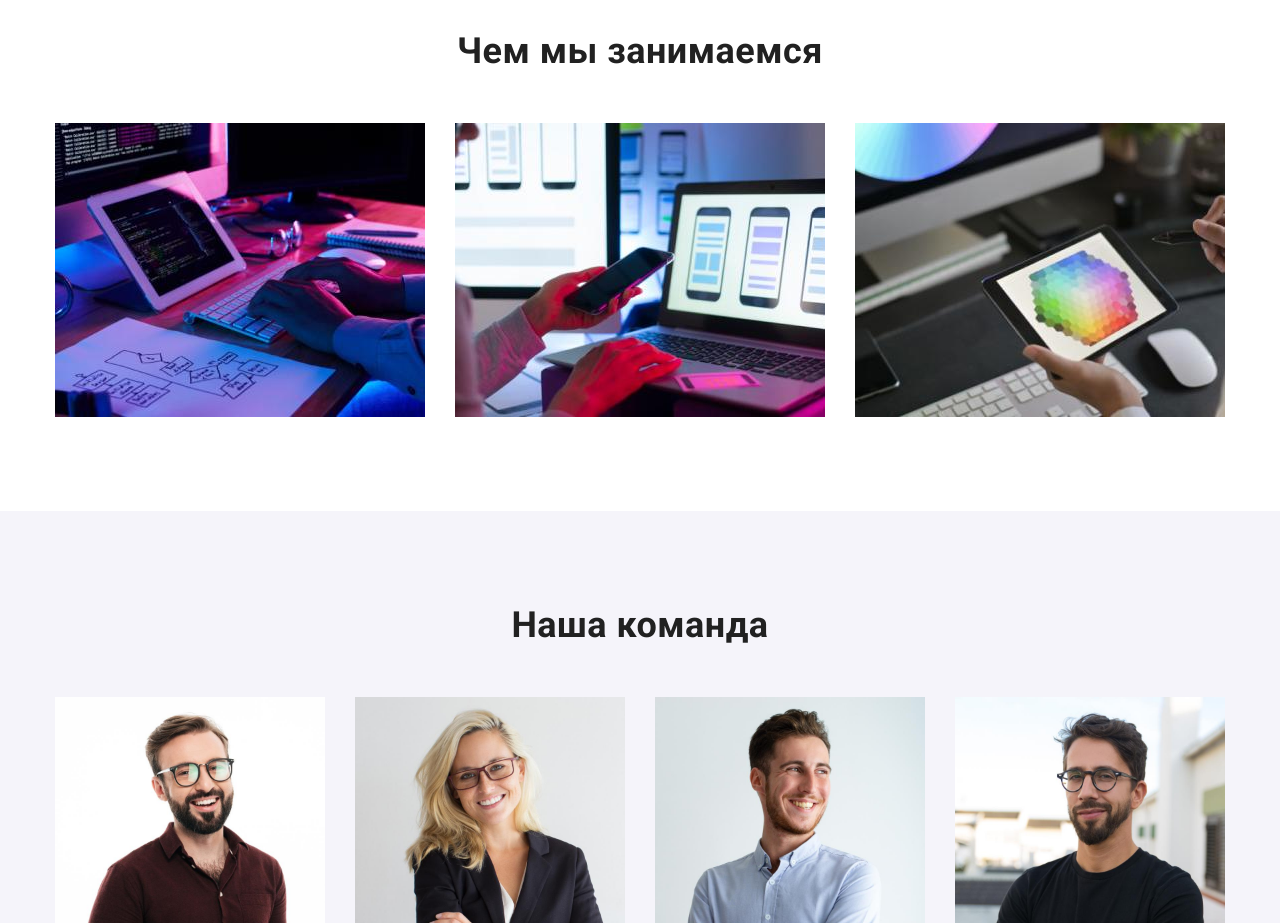
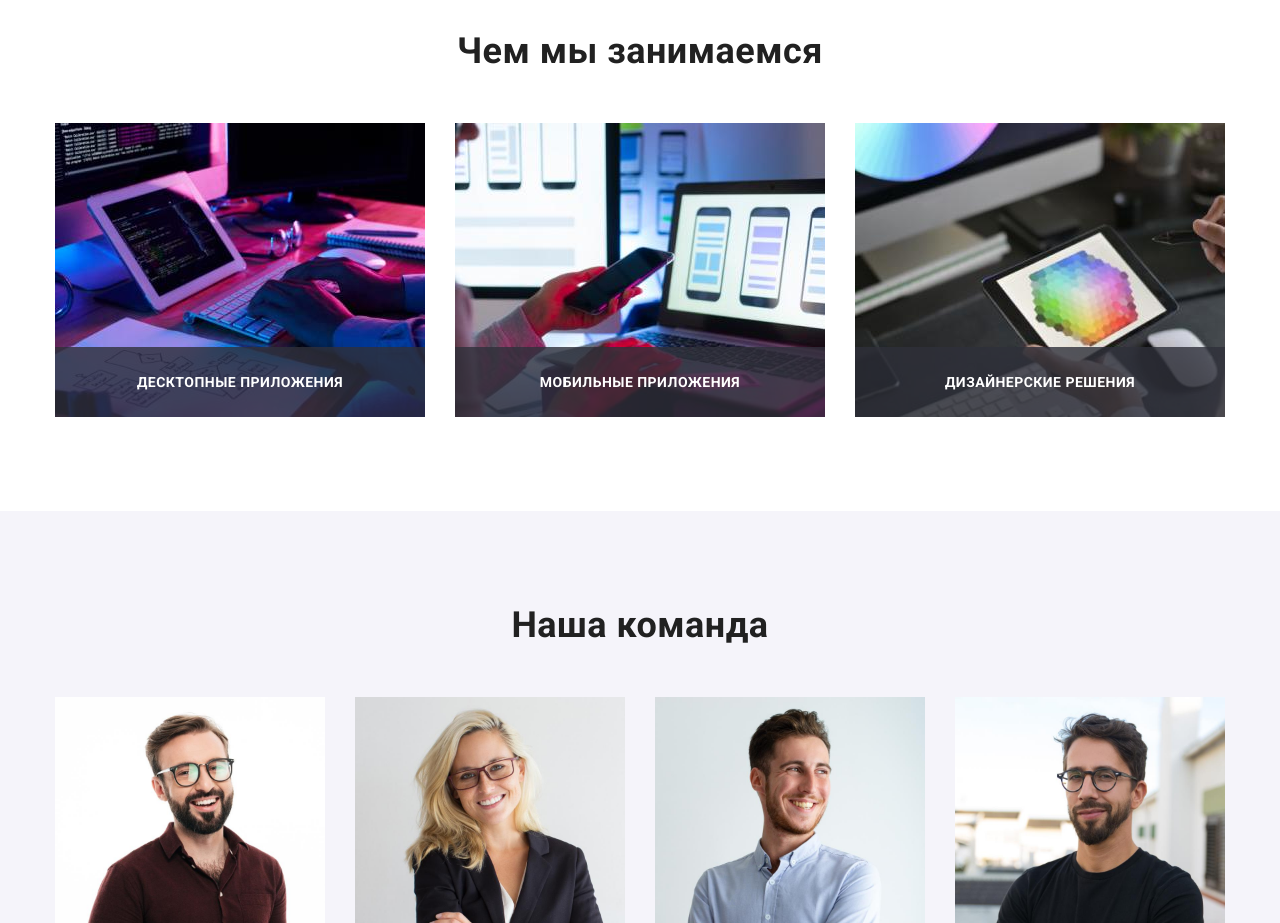
Before and after one commit to Charger-69/goit-markup-hw-06, a plain HTML site: page index.html in a window 1280 px wide. Shown: the part 1100-2023 px from the top of the page. Drawn offline with nearby package versions, Linux system fonts and the light colour scheme.

Commit message:
about us

```diff
--- a/css/style.css
+++ b/css/style.css
@@ -312,6 +312,27 @@ body {
 .about-us-item {
   flex-basis: calc(100% / 3 - 30px);
   margin-left: 30px;
+  position: relative;
+}
+
+.about-us-box {
+  width: 100%;
+  height: 70px;
+  background-color: rgba(47, 48, 58, 0.8);
+  position: absolute;
+  bottom: 0;
+  right: 0;
+  display: flex;
+  justify-content: center;
+  align-items: center;
+}
+
+.about-us-text {
+  font-size: 14px;
+  text-align: center;
+  text-transform: uppercase;
+  color: #ffffff;
+  line-height: 0.87;
 }
 
 /*----------- Team ------------- */
--- a/index.html
+++ b/index.html
@@ -115,12 +115,21 @@
                 <ul class="about-us-list list">
                     <li class="about-us-item">
                         <img src="./images/box_1.jpg" alt="изображение работы с кодом" width="370">
+                        <div class="about-us-box">
+                            <h3 class="about-us-text">Десктопные приложения</h3>
+                        </div>
                     </li>
                     <li class="about-us-item">
                         <img src="./images/box_2.jpg" alt="изображение мобильной верстки" width="370">
+                        <div class="about-us-box">
+                            <h3 class="about-us-text">Мобильные приложения</h3>
+                        </div>
                     </li>
                     <li class="about-us-item">
                         <img src="./images/box_3.jpg" alt="изображение работы с графикой" width="370">
+                        <div class="about-us-box">
+                            <h3 class="about-us-text">Дизайнерские решения</h3>
+                        </div>
                     </li>
                 </ul>
             </div>
```
